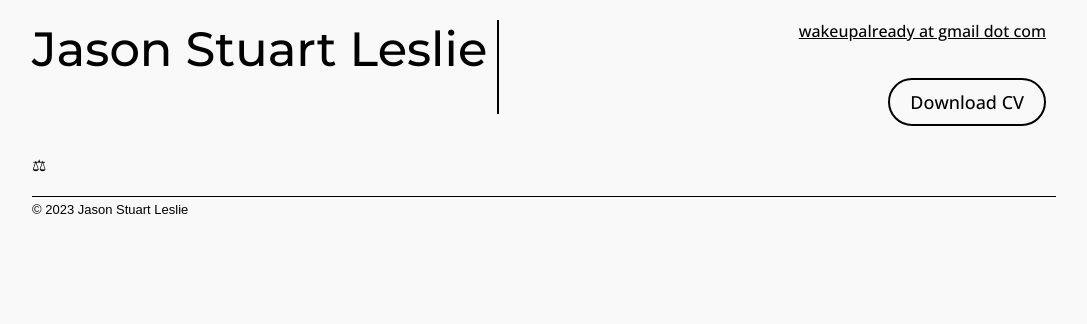
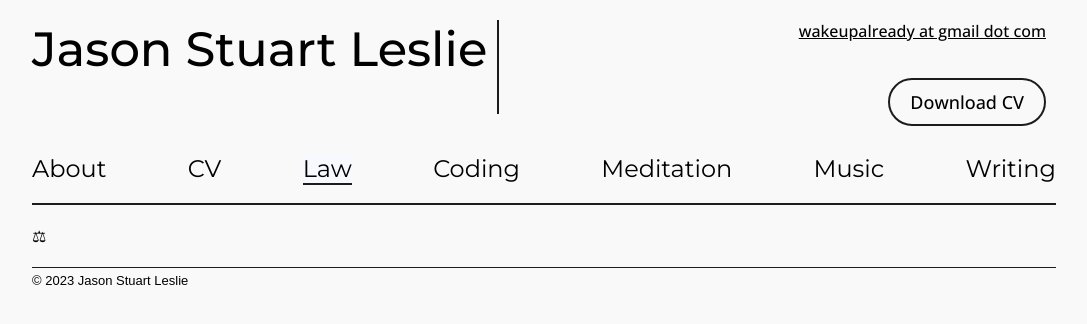
Before and after one commit to JallaJenkins/wakeupalready.ca, a plain HTML site: page law.html in a window 1280 px wide. Shown: the whole page, without its empty margins (96-1183 px from the left). Drawn offline with nearby package versions, Linux system fonts and the light colour scheme.

Commit message:
Added nav bar functionalitty and formatting

```diff
--- a/script.js
+++ b/script.js
@@ -38,7 +38,7 @@ const HEADER = `<ul class="header-top-list">
 </ul>`;
 
 const NAV = `<ul class="nav-list">
-<li><a class="nav-item" href="/index.html">About</a></li>
+<li><a class="nav-item" href="/">About</a></li>
 <li><a class="nav-item" href="/cv.html">CV</a></li>
 <li><a class="nav-item" href="/law.html">Law</a></li>
 <li><a class="nav-item" href="/coding.html">Coding</a></li>
@@ -57,14 +57,16 @@ const addHTML = (tag, html) => {
 
 addHTML("head", HEAD);
 addHTML("header", HEADER);
-// addHTML("nav", NAV);
+addHTML("nav", NAV);
 
 ///////////////////////////////////////
 // Adjust navbar based on current page
 
-// const highlightCurrentNavlink = () => {};
+const highlightNavlink = (anchor) => {};
 
-// const currentPage = window.location.pathname;
-// const currentAnchor = document.querySelector("a"["href"=currentPage]);
+const currentPage = window.location.pathname;
+const currentAnchor = document.querySelector(`a[href="${currentPage}"`);
+currentAnchor.setAttribute("class", "nav-item-current");
 
-// console.log(currentAnchor);
+console.log(currentPage);
+console.log(currentAnchor);
--- a/styles.css
+++ b/styles.css
@@ -1,10 +1,13 @@
 :root {
   --body-backround-color: #f9f9f9;
-  --menu-background-color: #b3b3b3;
-  --contacts-background-color: white;
+  --primary-text-color: black;
+  --primary-border-color: rgb(28, 28, 28);
+  --active-text-color: navy;
+  --active-background-color: ghostwhite;
+  /* --menu-background-color: #b3b3b3; */
+  /* --contacts-background-color: white; */
   /* --primary-text-color: #4d4d4d; */
-  --primary-text-color: #4d4d4d;
-  --contacts-text-color: #666a73;
+  /* --contacts-text-color: #666a73; */
 }
 
 * {
@@ -45,7 +48,7 @@ header {
   /* left: 10%; */
   list-style: none;
   padding: 0 10px 0 0;
-  border-right: 2px solid black;
+  border-right: 2px solid var(--primary-border-color);
   /* border-left: 2px solid black; */
 }
 
@@ -77,30 +80,30 @@ header {
 }
 
 .email-link {
-  color: black;
+  color: var(--primary-text-color);
 }
 
 .email-link:hover {
-  color: navy;
+  color: var(--active-text-color);
 }
 
 .download-cv {
   text-decoration: solid;
   font-size: large;
-  color: black;
+  color: var(--primary-text-color);
   padding: 10px 20px 10px 20px;
-  border: 2px solid black;
+  border: 2px solid var(--primary-border-color);
   border-radius: 30px;
 }
 
 .download-cv:hover {
-  color: navy;
-  background-color: ghostwhite;
+  color: var(--active-text-color);
+  background-color: var(--active-background-color);
 }
 
 .download-cv:active {
-  color: navy;
-  background-color: ghostwhite;
+  color: var(--active-text-color);
+  background-color: var(--active-background-color);
 }
 
 /* Navigation bar formatting */
@@ -119,21 +122,41 @@ nav {
   justify-content: space-between;
   margin: 0 10% 0 10%;
   padding: 20px 0 20px 0;
-  border-bottom: 2px solid black;
+  border-bottom: 2px solid var(--primary-border-color);
 }
 
-.nav-item {
-  color: black;
+.nav-item,
+.nav-item-current {
+  color: var(--primary-text-color);
   text-decoration: solid;
+  /* padding: 0 15px 0 15px; */
 }
 
-.nav-item:hover {
-  color: navy;
+.nav-item:hover,
+.nav-item-current:hover {
+  color: var(--active-text-color);
 }
 
-.nav-item:active {
-  color: navy;
+.nav-item:active,
+.nav-item-current:active {
+  color: (var(--active-text-color));
 }
+
+/* .nav-item-current {
+  border: 2px solid var(--primary-text-color);
+  border-radius: 20px;
+  background-color: var(--active-background-color);
+} */
+
+.nav-item-current {
+  /* border-top: 2px solid var(--primary-border-color); */
+  border-bottom: 2px solid var(--primary-border-color);
+  background-color: var(--active-background-color);
+}
+
+/* .nav-item-current:hover {
+  border-bottom: 2px solid var(--active-text-color);
+} */
 
 /* Main section formatting */
 
@@ -146,7 +169,7 @@ main {
 
 footer {
   margin: 0 10% 0 10%;
-  border-top: 1px solid black;
+  border-top: 1px solid var(--primary-border-color);
   padding-top: 5px;
   font-size: small;
 }
```
Also changed, not shown: index.html (+2 -2 lines).
